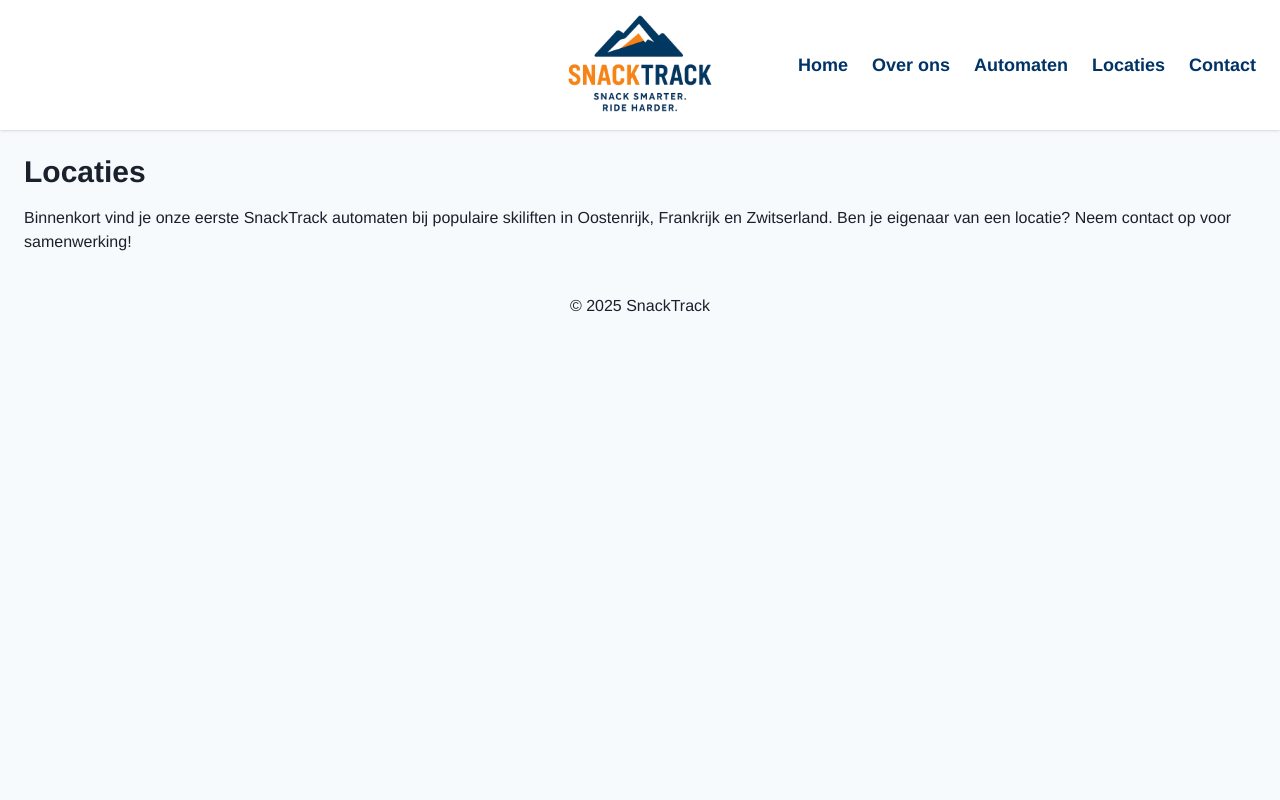
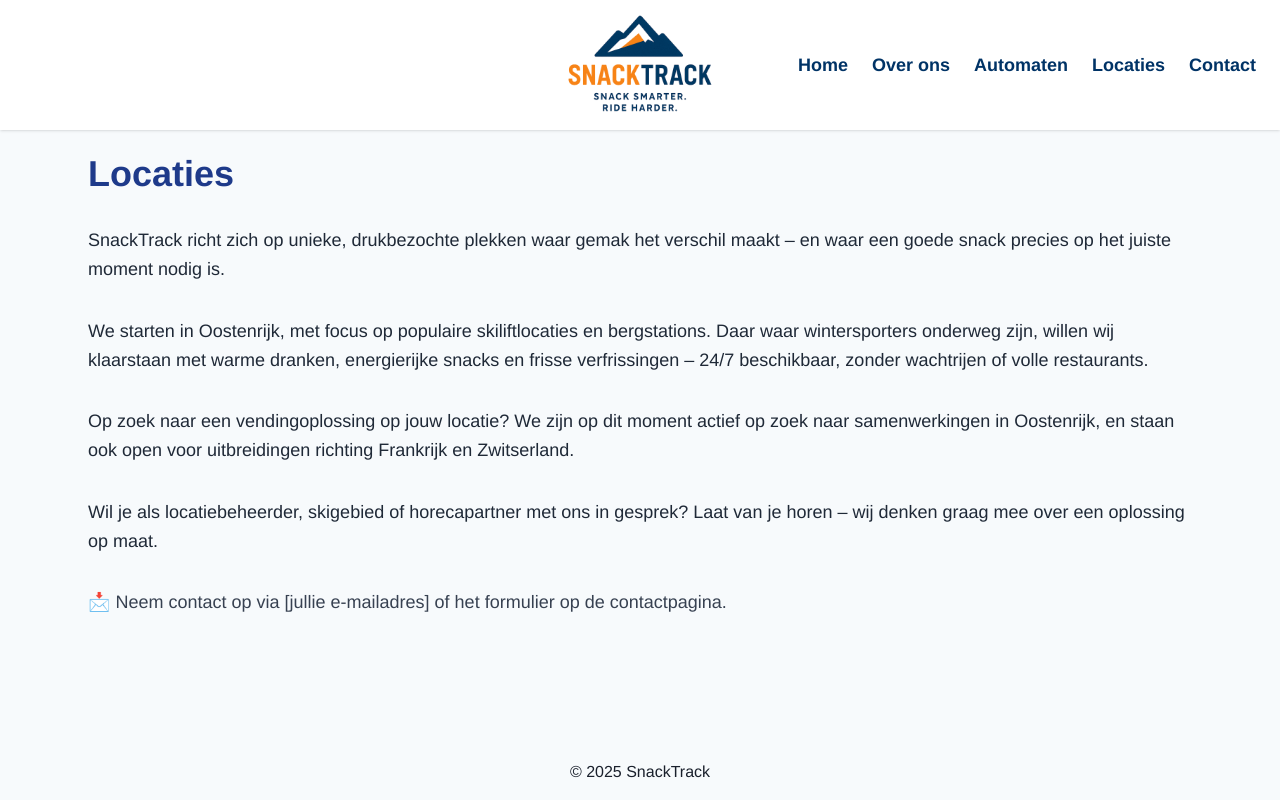
Before and after one commit to snacktracknl/snacktrack-website, a Next.js app: page /locaties in a window 1280 px wide. Built offline with nearby package versions, Linux system fonts and the light colour scheme.

Commit message:
Update locaties.tsx

```diff
--- a/pages/locaties.tsx
+++ b/pages/locaties.tsx
@@ -3,14 +3,32 @@ import Footer from '../components/Footer'
 
 export default function Locaties() {
   return (
-    <>
+    <div className="min-h-screen flex flex-col">
       <Navbar />
-      <main className="p-6">
-        <h1 className="text-3xl font-bold mb-4">Locaties</h1>
-        <p>Binnenkort vind je onze eerste SnackTrack automaten bij populaire skiliften in Oostenrijk, Frankrijk en Zwitserland.
-           Ben je eigenaar van een locatie? Neem contact op voor samenwerking!</p>
+      <main className="flex-grow p-6 max-w-6xl mx-auto space-y-8 text-gray-800">
+        <h1 className="text-4xl font-bold mb-6 text-blue-900">Locaties</h1>
+
+        <p className="text-lg leading-relaxed mb-4">
+          SnackTrack richt zich op unieke, drukbezochte plekken waar gemak het verschil maakt – en waar een goede snack precies op het juiste moment nodig is.
+        </p>
+
+        <p className="text-lg leading-relaxed mb-4">
+          We starten in Oostenrijk, met focus op populaire skiliftlocaties en bergstations. Daar waar wintersporters onderweg zijn, willen wij klaarstaan met warme dranken, energierijke snacks en frisse verfrissingen – 24/7 beschikbaar, zonder wachtrijen of volle restaurants.
+        </p>
+
+        <p className="text-lg leading-relaxed mb-4">
+          Op zoek naar een vendingoplossing op jouw locatie? We zijn op dit moment actief op zoek naar samenwerkingen in Oostenrijk, en staan ook open voor uitbreidingen richting Frankrijk en Zwitserland.
+        </p>
+
+        <p className="text-lg leading-relaxed mb-4">
+          Wil je als locatiebeheerder, skigebied of horecapartner met ons in gesprek? Laat van je horen – wij denken graag mee over een oplossing op maat.
+        </p>
+
+        <p className="mt-8 text-lg leading-relaxed text-gray-700">
+          📩 Neem contact op via [jullie e-mailadres] of het formulier op de contactpagina.
+        </p>
       </main>
       <Footer />
-    </>
-  );
+    </div>
+  )
 }
```
